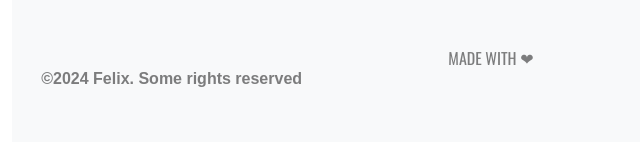
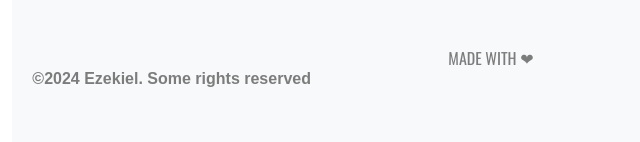
Before and after one commit to zekiellibara1982/Azureresume, a website: page src/index.html in a window 1280 px wide. Shown: the part 1986-2128 px from the top of the page, 309-949 px from the left. Drawn offline with nearby package versions, Linux system fonts and the light colour scheme; no server answers; a web font is replaced by a local one.

Commit message:
change name

```diff
--- a/src/index.html
+++ b/src/index.html
@@ -123,7 +123,7 @@
                         </div>
                         <div class="row bg-light py-5">
                             <div class="col-sm-4 my-5 text-center">
-                                <h6 class="font-ram font-size-16 text-black-50">&copy;2024 Felix. Some rights reserved
+                                <h6 class="font-ram font-size-16 text-black-50">&copy;2024 Ezekiel. Some rights reserved
                                 </h6>
                             </div>
                             <div class="col-sm-4 my-4 text-center">
```
